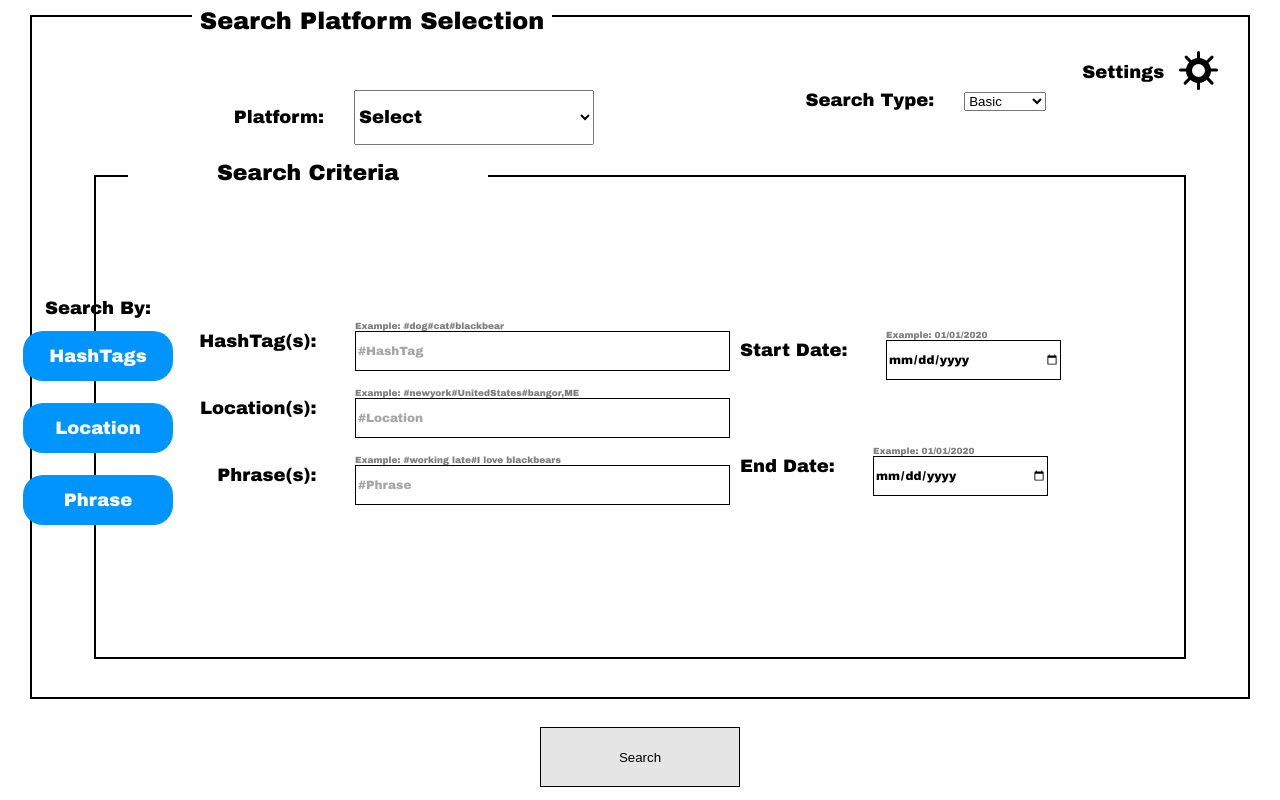
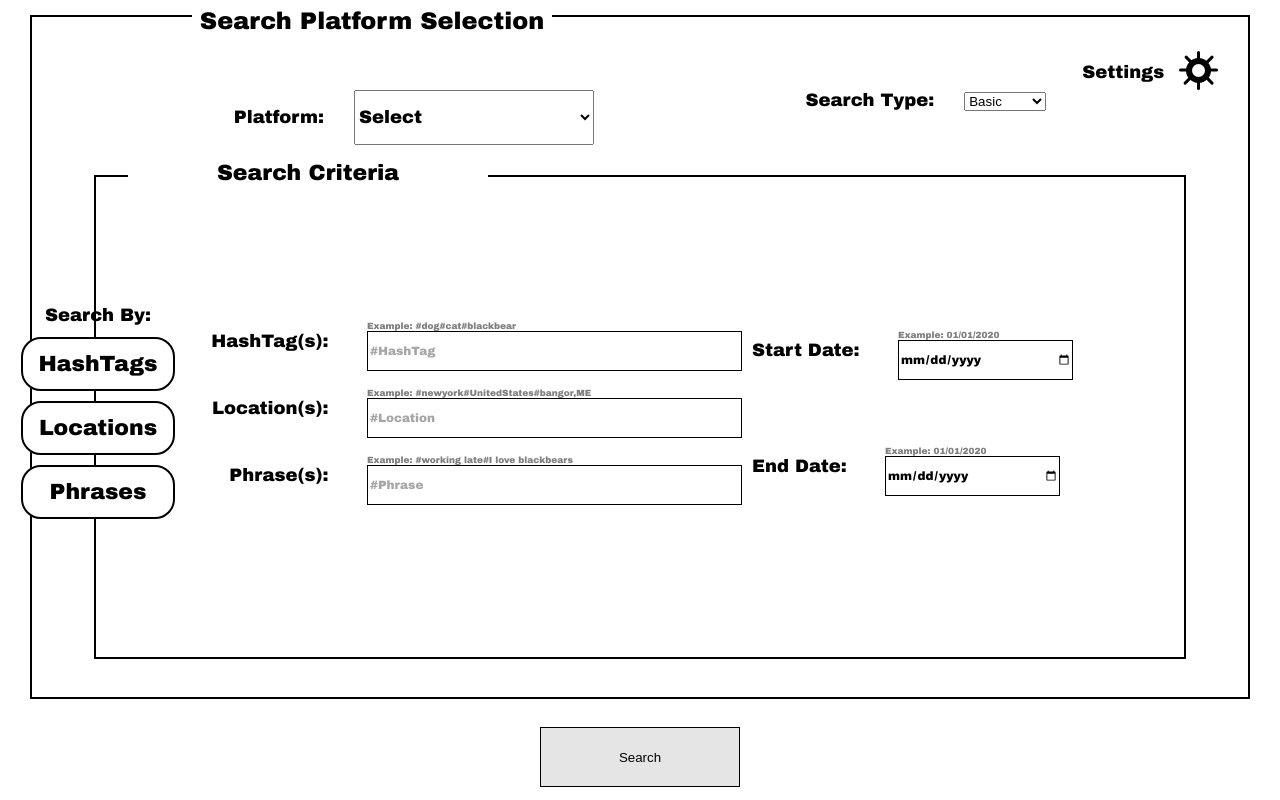
Before and after one commit to babytire/BBA-SocialScraper, a React (Create React App) app in the folder my-app/: page / in a window 1280 px wide. Built offline with nearby package versions, Linux system fonts and the light colour scheme.

Commit message:
Checkbox Button Update
+Search By checkbox buttons styling done

```diff
--- a/my-app/src/components/SearchCriteriaPage.js
+++ b/my-app/src/components/SearchCriteriaPage.js
@@ -78,18 +78,33 @@ export default class SearchCriteriaPage extends Component {
                         </div>
                         <div className="searchCriteriaFormContainer">
                             <div className="searchByContainer">
-                                <text className="searchByLabel">
+                                <label className="searchByLabel">
                                     Search By:
-                                </text>
-                                <button className="hashTagsButton">
-                                    HashTags
-                                </button>
-                                <button className="locationButton">
-                                    Location
-                                </button>
-                                <button className="phraseButton">
-                                    Phrase
-                                </button>
+                                </label>
+                                <div className="searchByInput">
+                                    <div>
+                                        <input type="checkbox" id="hashTagCheckBox"></input>
+                                        <label for="hashTagCheckBox">HashTags</label>
+                                    </div>
+                                    <div>
+                                        <input type="checkbox" id="locationCheckBox"></input>
+                                        <label for="locationCheckBox">Locations</label>
+                                    </div>
+                                    <div>
+                                        <input type="checkbox" id="phraseCheckBox"></input>
+                                        <label for="phraseCheckBox">Phrases</label>
+                                    </div>
+                                    {/* <input type="checkbox" className="hashTagsButton" name="HashTags"></input>
+                                    <span>
+                                        <label for="HashTags" className="hashTagsLabel"></label>
+                                    </span> */}
+                                    {/* <label className="locationsLabel">Locations
+                                        <input type="checkbox" className="locationButton" name="Location" />
+                                    </label>
+                                    <label className="phrasesLabel">Phrase
+                                        <input type="checkbox" className="phraseButton" name="Phrase" />
+                                    </label> */}
+                                </div>
                             </div>
                             <div className="searchCriteriaContainer">
                                 <SearchCriteriaInput
--- a/my-app/src/components/css/SearchCriteriaPage.css
+++ b/my-app/src/components/css/SearchCriteriaPage.css
@@ -112,18 +112,33 @@
     font-size: 18px;
     line-height: 23px;
 }
-.searchByContainer button{
+.searchByInput div{
+    user-select: none;
+    cursor: pointer;
+    display: flex;
+    margin: 10px;
+}
+.searchByInput div label{
+    display: flex;
+    justify-content: center;
+    align-items: center;
     width: 150px;
     height: 50px;
-    background: #0094FF;
-    border-radius: 20px;
-    border: none;
-    margin: auto;
     font-family: Arial Black;
     font-style: normal;
-    font-weight: 900;
-    font-size: 18px;
+    font-weight: normal;
+    font-size: 22px;
+    background-color: #FFFFFF;
+    border-radius: 20px;
+    border: 2px solid black;
+}
+.searchByInput div input[type=checkbox]{
+    display: none;
+}
+.searchByInput div input[type=checkbox]:checked + label{
+    background: #0094FF;
     color: #FFFFFF;
+    border: 2px solid #0094FF;
 }
 .searchCriteriaContainer{
     display: flex;
```
Also changed, not shown: 1 other file (tests, documents, lock files or other folders).
